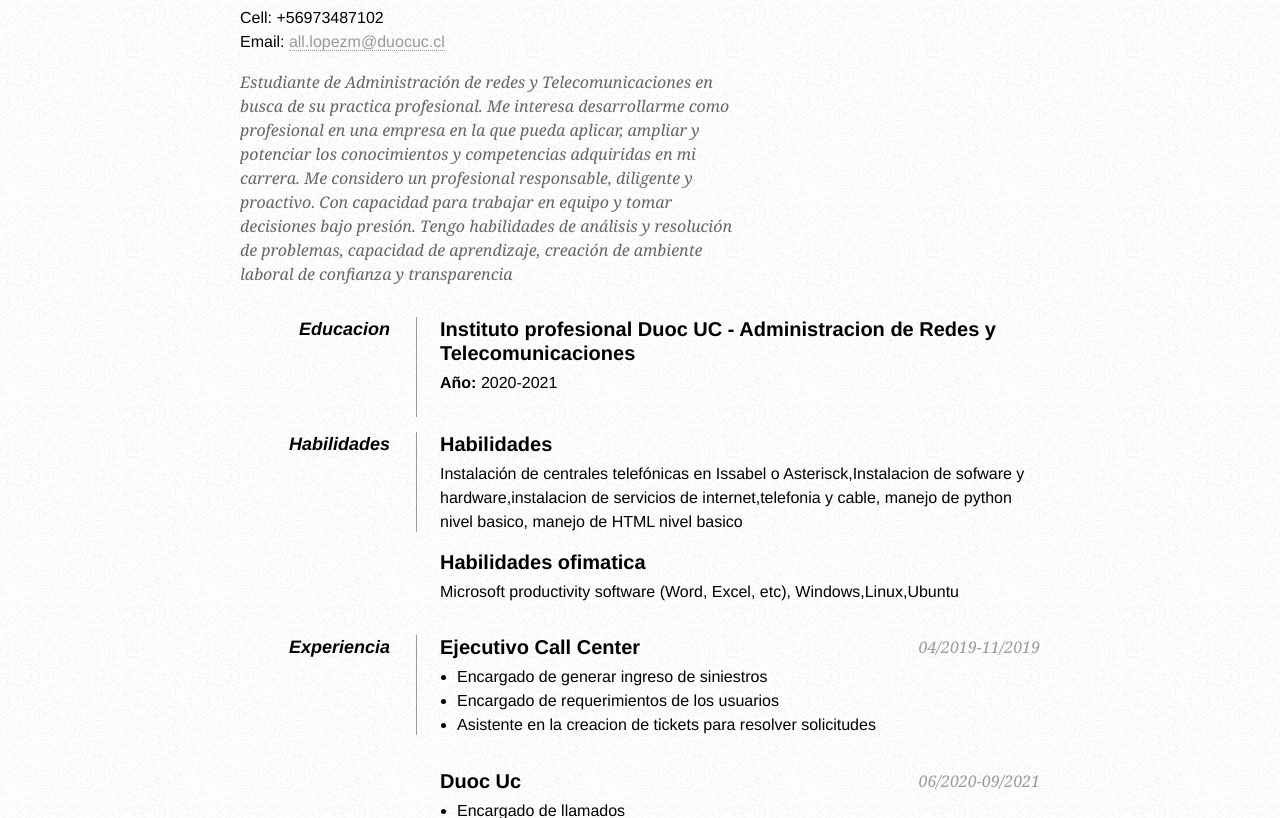
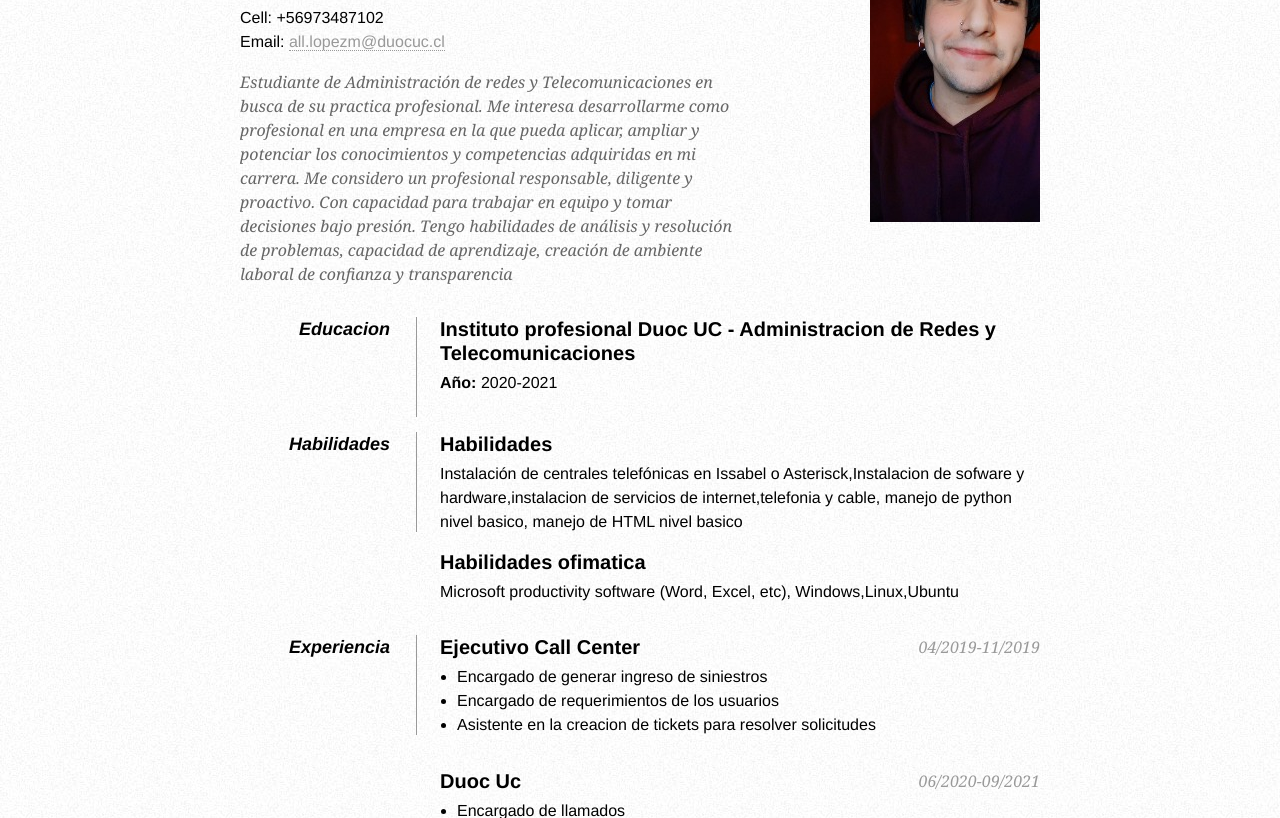
Before and after one commit to Allanlopezcv/cvallanlopez, a plain HTML site: page index.html in a window 1280 px wide. Shown: the part 91-909 px from the top of the page. Drawn offline with Linux system fonts and the light colour scheme.

Commit message:
Update index.html

```diff
--- a/index.html
+++ b/index.html
@@ -33,7 +33,7 @@
 
     <div id="page-wrap">
 
-
+        <img src="images/allan1.jpg" alt="foto de allan" id="pic" />
 
         <div id="contact-info" class="vcard">
 
```
